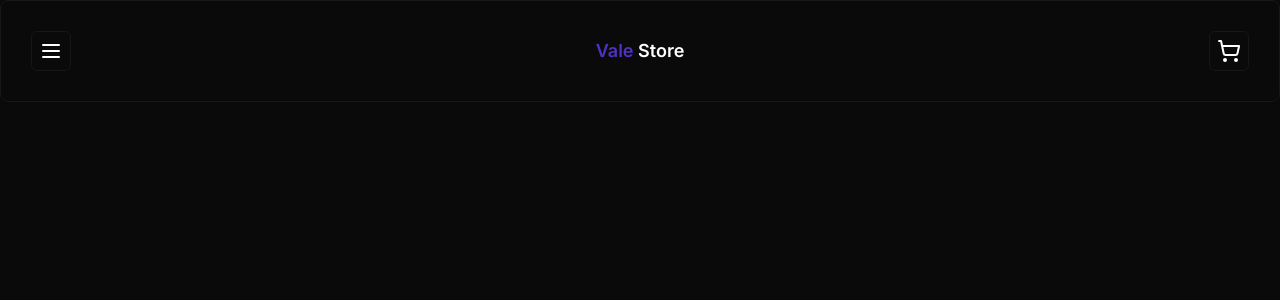
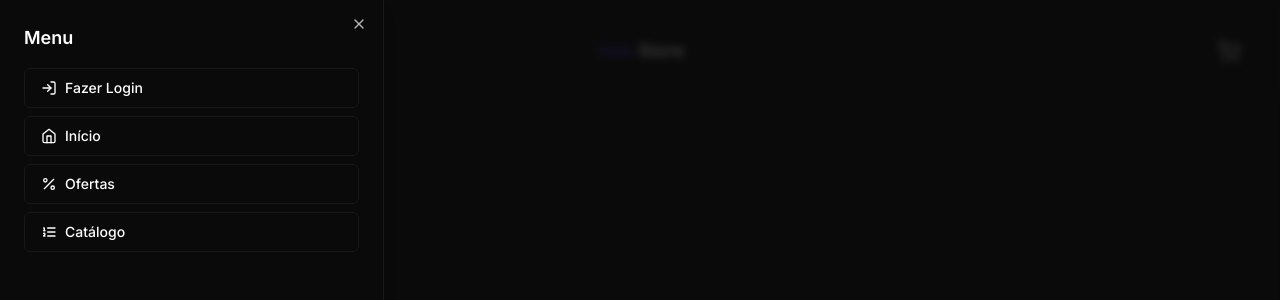
Before and after one commit to Ramonprog/e-commerce-next, a Next.js app: page / in a window 1280 px wide. Both pictures are taken after a click on the button 51 px from the left and 51 px from the top of the page. Shown: the top 300 px of the page. Built offline with nearby package versions, Linux system fonts and the light colour scheme.

Commit message:
feat: adicionando drawer ao header

```diff
--- a/package.json
+++ b/package.json
@@ -10,6 +10,7 @@
   },
   "dependencies": {
     "@prisma/client": "^5.4.2",
+    "@radix-ui/react-dialog": "^1.0.5",
     "@radix-ui/react-slot": "^1.0.2",
     "class-variance-authority": "^0.7.0",
     "clsx": "^2.0.0",
--- a/src/components/ui/Header.tsx
+++ b/src/components/ui/Header.tsx
@@ -1,13 +1,42 @@
-import { MenuIcon, ShoppingCartIcon } from "lucide-react"
+import { MenuIcon, ShoppingCartIcon, LogInIcon, PercentIcon, ListOrderedIcon, HomeIcon } from "lucide-react"
 import { Button } from "./button"
 import { Card } from "./card"
+import { Sheet, SheetContent, SheetTitle, SheetTrigger } from "./sheet"
 
 const Header = () => {
     return (
         <Card className="flex items-center justify-between p-[1.875rem] ">
-            <Button size='icon' variant='outline'>
-                <MenuIcon />
-            </Button>
+            <Sheet>
+                <SheetTrigger asChild>
+                    <Button size='icon' variant='outline'>
+                        <MenuIcon />
+                    </Button>
+                </SheetTrigger>
+                <SheetContent side={'left'}>
+                    <SheetTitle className="text-left text-lg font-semibold">
+                        Menu
+                    </SheetTitle>
+                    <div className="mt-4 flex flex-col gap-2">
+                        <Button variant='outline' className="w-full justify-start gap-2">
+                            <LogInIcon size={16} />
+                            Fazer Login
+                        </Button>
+                        <Button variant='outline' className="w-full justify-start gap-2">
+                            <HomeIcon size={16} />
+                            Início
+                        </Button>
+                        <Button variant='outline' className="w-full justify-start gap-2">
+                            <PercentIcon size={16} />
+                            Ofertas
+                        </Button>
+                        <Button variant='outline' className="w-full justify-start gap-2">
+                            <ListOrderedIcon size={16} />
+                            Catálogo
+                        </Button>
+
+                    </div>
+                </SheetContent>
+            </Sheet>
 
             <h1 className="font-semibold text-lg"> <span className="text-primary">Vale</span> Store</h1>
 
--- /dev/null
+++ b/src/components/ui/sheet.tsx
@@ -0,0 +1,140 @@
+"use client"
+
+import * as React from "react"
+import * as SheetPrimitive from "@radix-ui/react-dialog"
+import { cva, type VariantProps } from "class-variance-authority"
+import { X } from "lucide-react"
+
+import { cn } from "@/lib/utils"
+
+const Sheet = SheetPrimitive.Root
+
+const SheetTrigger = SheetPrimitive.Trigger
+
+const SheetClose = SheetPrimitive.Close
+
+const SheetPortal = SheetPrimitive.Portal
+
+const SheetOverlay = React.forwardRef<
+  React.ElementRef<typeof SheetPrimitive.Overlay>,
+  React.ComponentPropsWithoutRef<typeof SheetPrimitive.Overlay>
+>(({ className, ...props }, ref) => (
+  <SheetPrimitive.Overlay
+    className={cn(
+      "fixed inset-0 z-50 bg-background/80 backdrop-blur-sm data-[state=open]:animate-in data-[state=closed]:animate-out data-[state=closed]:fade-out-0 data-[state=open]:fade-in-0",
+      className
+    )}
+    {...props}
+    ref={ref}
+  />
+))
+SheetOverlay.displayName = SheetPrimitive.Overlay.displayName
+
+const sheetVariants = cva(
+  "fixed z-50 gap-4 bg-background p-6 shadow-lg transition ease-in-out data-[state=open]:animate-in data-[state=closed]:animate-out data-[state=closed]:duration-300 data-[state=open]:duration-500",
+  {
+    variants: {
+      side: {
+        top: "inset-x-0 top-0 border-b data-[state=closed]:slide-out-to-top data-[state=open]:slide-in-from-top",
+        bottom:
+          "inset-x-0 bottom-0 border-t data-[state=closed]:slide-out-to-bottom data-[state=open]:slide-in-from-bottom",
+        left: "inset-y-0 left-0 h-full w-3/4 border-r data-[state=closed]:slide-out-to-left data-[state=open]:slide-in-from-left sm:max-w-sm",
+        right:
+          "inset-y-0 right-0 h-full w-3/4  border-l data-[state=closed]:slide-out-to-right data-[state=open]:slide-in-from-right sm:max-w-sm",
+      },
+    },
+    defaultVariants: {
+      side: "right",
+    },
+  }
+)
+
+interface SheetContentProps
+  extends React.ComponentPropsWithoutRef<typeof SheetPrimitive.Content>,
+    VariantProps<typeof sheetVariants> {}
+
+const SheetContent = React.forwardRef<
+  React.ElementRef<typeof SheetPrimitive.Content>,
+  SheetContentProps
+>(({ side = "right", className, children, ...props }, ref) => (
+  <SheetPortal>
+    <SheetOverlay />
+    <SheetPrimitive.Content
+      ref={ref}
+      className={cn(sheetVariants({ side }), className)}
+      {...props}
+    >
+      {children}
+      <SheetPrimitive.Close className="absolute right-4 top-4 rounded-sm opacity-70 ring-offset-background transition-opacity hover:opacity-100 focus:outline-none focus:ring-2 focus:ring-ring focus:ring-offset-2 disabled:pointer-events-none data-[state=open]:bg-secondary">
+        <X className="h-4 w-4" />
+        <span className="sr-only">Close</span>
+      </SheetPrimitive.Close>
+    </SheetPrimitive.Content>
+  </SheetPortal>
+))
+SheetContent.displayName = SheetPrimitive.Content.displayName
+
+const SheetHeader = ({
+  className,
+  ...props
+}: React.HTMLAttributes<HTMLDivElement>) => (
+  <div
+    className={cn(
+      "flex flex-col space-y-2 text-center sm:text-left",
+      className
+    )}
+    {...props}
+  />
+)
+SheetHeader.displayName = "SheetHeader"
+
+const SheetFooter = ({
+  className,
+  ...props
+}: React.HTMLAttributes<HTMLDivElement>) => (
+  <div
+    className={cn(
+      "flex flex-col-reverse sm:flex-row sm:justify-end sm:space-x-2",
+      className
+    )}
+    {...props}
+  />
+)
+SheetFooter.displayName = "SheetFooter"
+
+const SheetTitle = React.forwardRef<
+  React.ElementRef<typeof SheetPrimitive.Title>,
+  React.ComponentPropsWithoutRef<typeof SheetPrimitive.Title>
+>(({ className, ...props }, ref) => (
+  <SheetPrimitive.Title
+    ref={ref}
+    className={cn("text-lg font-semibold text-foreground", className)}
+    {...props}
+  />
+))
+SheetTitle.displayName = SheetPrimitive.Title.displayName
+
+const SheetDescription = React.forwardRef<
+  React.ElementRef<typeof SheetPrimitive.Description>,
+  React.ComponentPropsWithoutRef<typeof SheetPrimitive.Description>
+>(({ className, ...props }, ref) => (
+  <SheetPrimitive.Description
+    ref={ref}
+    className={cn("text-sm text-muted-foreground", className)}
+    {...props}
+  />
+))
+SheetDescription.displayName = SheetPrimitive.Description.displayName
+
+export {
+  Sheet,
+  SheetPortal,
+  SheetOverlay,
+  SheetTrigger,
+  SheetClose,
+  SheetContent,
+  SheetHeader,
+  SheetFooter,
+  SheetTitle,
+  SheetDescription,
+}
```
Also changed, not shown: 1 other file (tests, documents, lock files or other folders).
